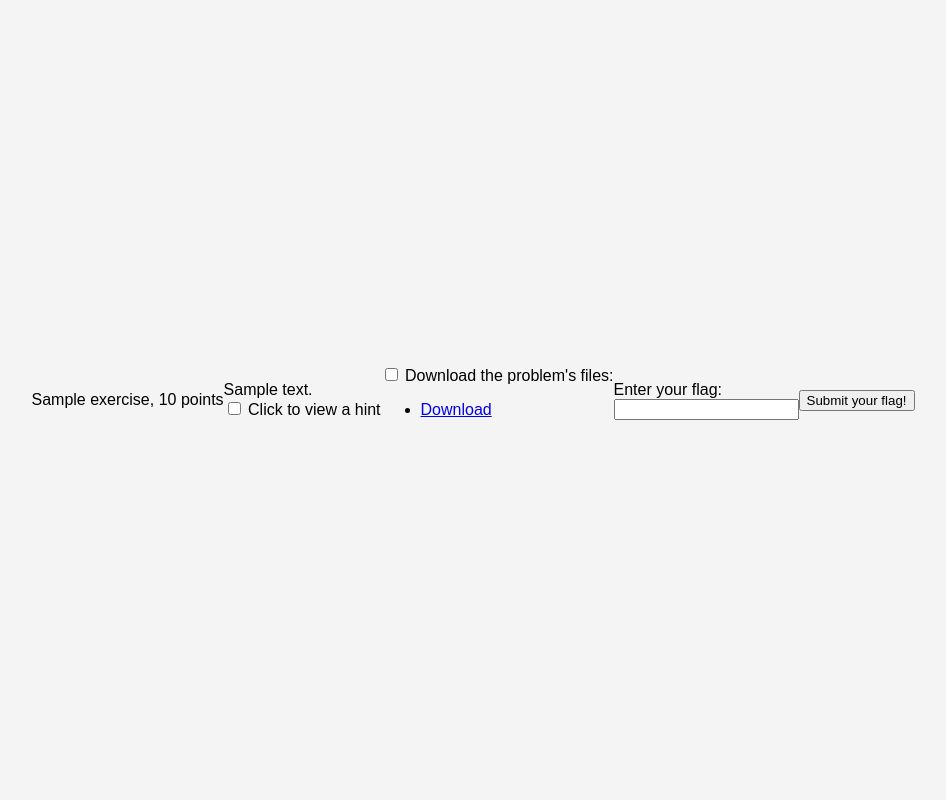
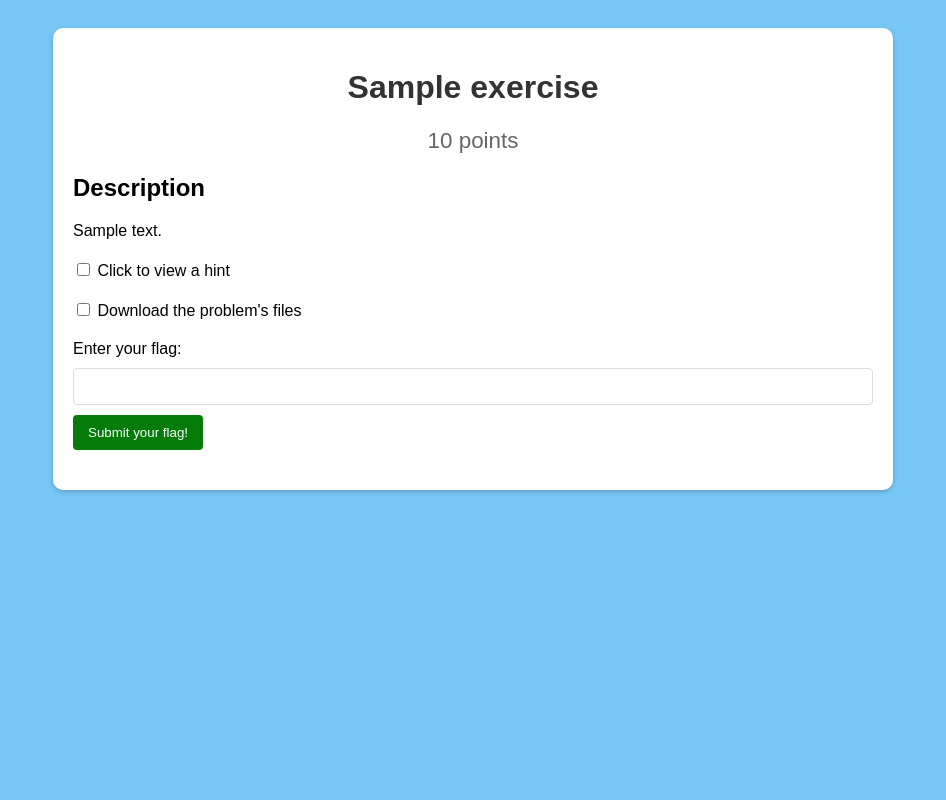
Before and after one commit to max-calcoen/HRS_CTF, a Python web app: template templates/exercise.htm in a window 1280 px wide. Shown: the whole page, without its empty margins (167-1113 px from the left). Run offline with Jinja, Linux system fonts and the light colour scheme; the template is opened without the code that fills it: most values are stand-ins (such as "Sample title", 1, 10 or a date in 2020).

Commit message:
alr exercise page now works

```diff
--- a/static/exercise.css
+++ b/static/exercise.css
@@ -1,26 +1,66 @@
-body.exerciseContainer {
+.exerciseContainer {
     font-family: Arial, sans-serif;
-    background-color: #f4f4f4;
-    display: flex;
-    justify-content: center;
-    align-items: center;
-    height: 100vh;
-    margin: 0;
-}
+    background-color: #76c7f6;
+    padding: 20px;
+  }
 
+  .exercise-content {
+    background-color: white;
+    max-width: 800px;
+    margin: auto;
+    padding: 20px;
+    border-radius: 10px;
+    box-shadow: 0 2px 5px rgba(0, 0, 0, 0.2);
+  }
 
+  .exercise-title {
+    color: #333;
+    text-align: center;
+  }
 
-#files{
+  .exercise-points {
+    text-align: center;
+    color: #666;
+    font-size: 1.4em;
+    margin-bottom: 20px;
+  }
+
+  .exercise-section {
+    margin-bottom: 20px;
+  }
+
+  #hint, #files {
     display: none;
-}
-#files_option ~ #files{
-    display: block;
-}
+    padding: 10px;
+    background-color: #eee;
+    border-radius: 5px;
+    margin-top: 10px;
+  }
 
-
-#hint{
-    display: none;
-}
-#hint_option:checked ~ #hint {
+  #hint_option:checked ~ #hint,
+  #files_option:checked ~ #files {
     display: block;
   }
+
+  input[type="text"] {
+    width: 100%;
+    padding: 10px;
+    margin-top: 10px;
+    border: 1px solid #ddd;
+    border-radius: 4px;
+    box-sizing: border-box;
+  }
+
+  input[type="submit"] {
+    background-color: #057c09;
+    color: white;
+    padding: 10px 15px;
+    border: none;
+    border-radius: 4px;
+    cursor: pointer;
+    margin-top: 10px;
+  }
+
+  input[type="submit"]:hover {
+    background-color: #45a049;
+  }
--- a/templates/exercise.htm
+++ b/templates/exercise.htm
@@ -1,34 +1,42 @@
 <!DOCTYPE html>
+<html>
   <head>
     <title>Exercise</title>
     <link rel="stylesheet" type="text/css" href="/static/exercise.css" />
   </head>
   <body class="exerciseContainer">
-  <div id="title">{{exercise.title}}, {{exercise.points}} points</div>
-  <br />
-  <div id="hintDesContainer">
-    <div id="description">{{exercise.description}}</div>
-    <div id="hints">
+    <div class="exercise-content">
+      <h1 class="exercise-title">{{ exercise.title }}</h1>
+      <div class="exercise-points">{{ exercise.points }} points</div>
+
+      <div class="exercise-section">
+        <h2>Description</h2>
+        <p>{{ exercise.description }}</p>
+      </div>
+
+      <div class="exercise-section">
         <input type="checkbox" id="hint_option" />
-      <label for="hint_option">Click to view a hint</label><br />
-      <div id="hint"><label>{{exercise.hint}}</label><br /></div>
+        <label for="hint_option">Click to view a hint</label>
+        <div id="hint">{{ exercise.hint }}</div>
       </div>
-  </div>
-  <br />
-  <div id="view_files">
+
+      <div class="exercise-section">
         <input type="checkbox" id="files_option" />
-    <label for="files_option">Download the problem's files:</label>
+        <label for="files_option">Download the problem's files</label>
         <div id="files">
           <ul>
-        {%for link in exercise.files[0]%}
-        <li><a href="{{link}}" download>Download</a></li>
+            {% for link in exercise.files %}
+            <li><a href="{{ link }}" download>Download</a></li>
             {% endfor %}
           </ul>
         </div>
       </div>
-  <div id="flag">
-    <label for="flag_input">Enter your flag:</label><br />
-    <input type="text" name="flag_input" required /><br />
+
+      <form action="/submit_flag" method="post" class="exercise-section">
+        <label for="flag_input">Enter your flag:</label>
+        <input type="text" name="flag_input" required />
+        <input type="submit" value="Submit your flag!" />
+      </form>
     </div>
-  <input type="submit" value="Submit your flag!" />
   </body>
+</html>
```
Lines whose indentation alone changed are shown as unchanged.
